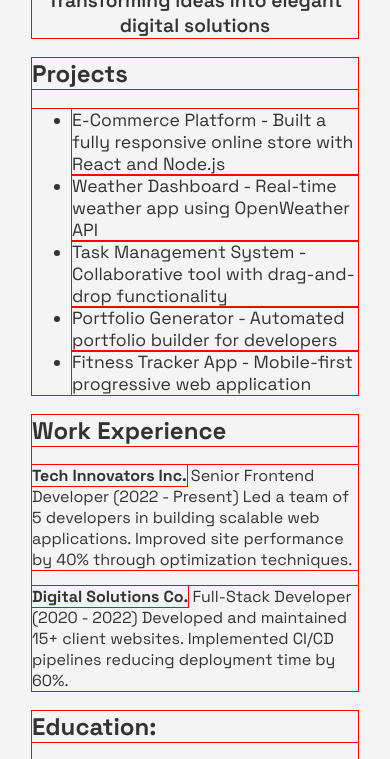
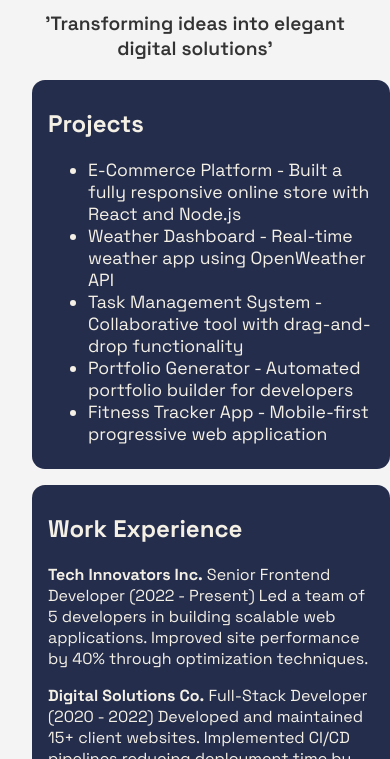
Before and after one commit to kansha04/Basic-HTML-Website, a plain HTML site: page index.html in a window 390 px wide. Shown: the part 394-1153 px from the top of the page. Drawn offline with Linux system fonts and the light colour scheme.

Commit message:
Refactor styles and enhance layout with container classes for responsive design

```diff
--- a/CSS/styles.css
+++ b/CSS/styles.css
@@ -1,7 +1,4 @@
-/* Reset/Default Styles */
-* {
-    outline: 1px solid red;
-}
+
 :root {
     --primary-color: #F4F0E5;
     --secondary-color: #242D4C;
@@ -67,3 +64,64 @@ main {
     font-weight: 600;
     font-size: 1.2rem;
 }
+
+/* Container Media Queries */
+.container {
+  max-width: 1536px;
+  margin-left: auto;
+  margin-right: auto;
+  margin-bottom: 1rem;
+  padding-left: 1rem;
+  padding-top: 0.5rem;
+  padding-bottom: 0.5rem;
+  padding-right: 1rem;
+  color: var(--primary-color);
+  background-color: var(--secondary-color);
+  border-radius: 13px;
+}
+
+/* 2xl */
+@media (max-width: 1536px) {
+  .container {
+    max-width: 1280px;
+  }
+}
+
+/* xl */
+@media (max-width: 1280px) {
+  .container {
+    max-width: 1024px;
+  }
+}
+
+/* lg */
+@media (max-width: 1024px) {
+  .container {
+    max-width: 768px;
+  }
+}
+
+/* md */
+@media (max-width: 768px) {
+  .container {
+    max-width: 640px;
+  }
+}
+
+/* sm */
+@media (max-width: 640px) {
+  .container {
+    max-width: 475px;
+  }
+  header {
+    flex-direction: column;
+  }
+}
+
+/* xs */
+@media (max-width: 475px) {
+  .container {
+    width: 100%;
+  }
+
+}
--- a/index.html
+++ b/index.html
@@ -37,8 +37,8 @@
     </header>
     <main>
         <h1 id="occupation">Full-Stack Developer & Creative Problem Solver</h1>
-            <p id="caption">Transforming ideas into elegant digital solutions</p>
-        <section class="projects">
+            <p id="caption">'Transforming ideas into elegant digital solutions'</p>
+        <section class="projects container">
             <h2>Projects</h2>
                 <ul>
                     <li>E-Commerce Platform - Built a fully responsive online store with React and Node.js</li>
@@ -48,12 +48,12 @@
                     <li>Fitness Tracker App - Mobile-first progressive web application</li>
                 </ul>
         </section>
-        <section class="experience">
+        <section class="experience container">
             <h2>Work Experience</h2>
             <p><b>Tech Innovators Inc.</b> Senior Frontend Developer (2022 - Present) Led a team of 5 developers in building scalable web applications. Improved site performance by 40% through optimization techniques.</p>
             <p><b>Digital Solutions Co.</b> Full-Stack Developer (2020 - 2022) Developed and maintained 15+ client websites. Implemented CI/CD pipelines reducing deployment time by 60%.</p>
         </section>
-        <section class="education">
+        <section class="education container">
             <h2>Education:</h2>
                 <p><b>Bachelor of Science in Computer Science</b> State University, Class of 2020 GPA: 3.85/4.0 | Dean's List all semesters</p>
                 <p><b>Certifications:</b></p>
@@ -74,7 +74,7 @@
                         <li>Agile Project Management</li>
                     </ul>
         </section>
-        <section class="reviews">
+        <section class="reviews container">
             <h2>Reviews/Testimonials</h2>
                 <p><b>Review 1</b>: "Alex consistently delivered exceptional work and showed remarkable problem-solving abilities. One of the most dedicated students I've taught in my 15 years of teaching." — Dr. Sarah Mitchell, Professor of Computer Science</p>
                 <p><b>Review 2</b>: "A natural leader who helped classmates understand complex concepts. Alex's final project was among the best I've seen and showed real-world application potential." — Prof. James Chen, Software Engineering Department</p>
```
